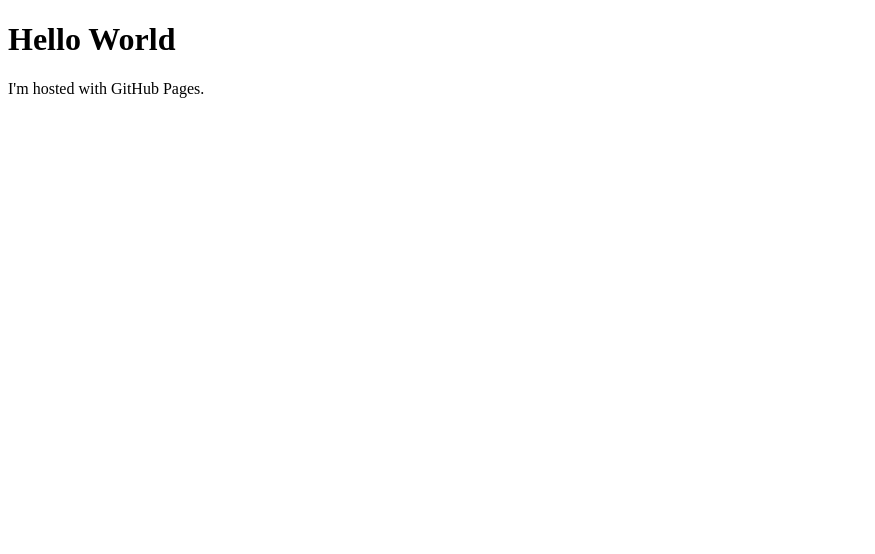
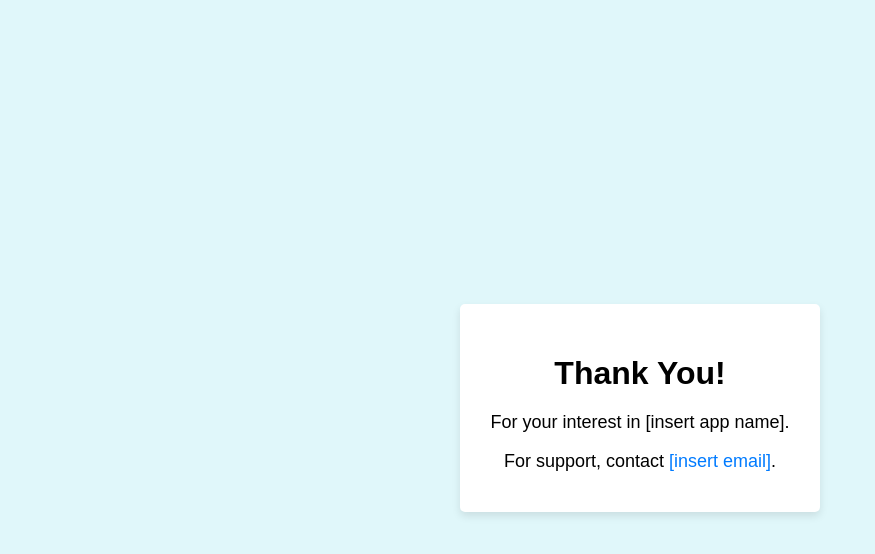
Before and after one commit to Frame14Studio/Frame14Studio.github.io, a plain HTML site: page index.html in a window 1280 px wide. Shown: the whole page, without its empty margins (0-875 px from the left). Drawn offline with Linux system fonts and the light colour scheme.

Commit message:
Update index.html

```diff
--- a/index.html
+++ b/index.html
@@ -1,7 +1,62 @@
 <!DOCTYPE html>
-<html>
+<html lang="en">
+<head>
+    <meta charset="UTF-8">
+    <meta name="viewport" content="width=device-width, initial-scale=1.0">
+    <title>Support</title>
+    <style>
+        body {
+            font-family: Arial, sans-serif;
+            display: flex;
+            align-items: center;
+            justify-content: center;
+            height: 100vh;
+            background-color: #e0f7fa; /* Light blue background */
+        }
+
+        .container {
+            background-color: #ffffff;
+            padding: 30px;
+            border-radius: 5px;
+            box-shadow: 0 4px 8px rgba(0,0,0,0.1);
+            max-width: 400px;
+            text-align: center;
+        }
+
+        h1 {
+            margin-bottom: 20px;
+        }
+
+        p {
+            margin-bottom: 10px;
+            font-size: 18px;
+        }
+
+        a {
+            color: #007BFF;
+            text-decoration: none;
+        }
+
+        a:hover {
+            text-decoration: underline;
+        }
+    </style>
+</head>
 <body>
-<h1>Hello World</h1>
-<p>I'm hosted with GitHub Pages.</p>
+    <div class="container">
+        <h1>Thank You!</h1>
+        <p>For your interest in <span id="appName">[insert app name]</span>.</p>
+        <p>For support, contact <a href="mailto:[insert email]" id="emailLink">[insert email]</a>.</p>
+    </div>
+    <script>
+        // Update these values as needed
+        const appName = "[insert app name]";
+        const email = "[insert email]";
+
+        document.getElementById('appName').innerText = appName;
+        const emailLink = document.getElementById('emailLink');
+        emailLink.innerText = email;
+        emailLink.setAttribute('href', 'mailto:' + email);
+    </script>
 </body>
 </html>
```
